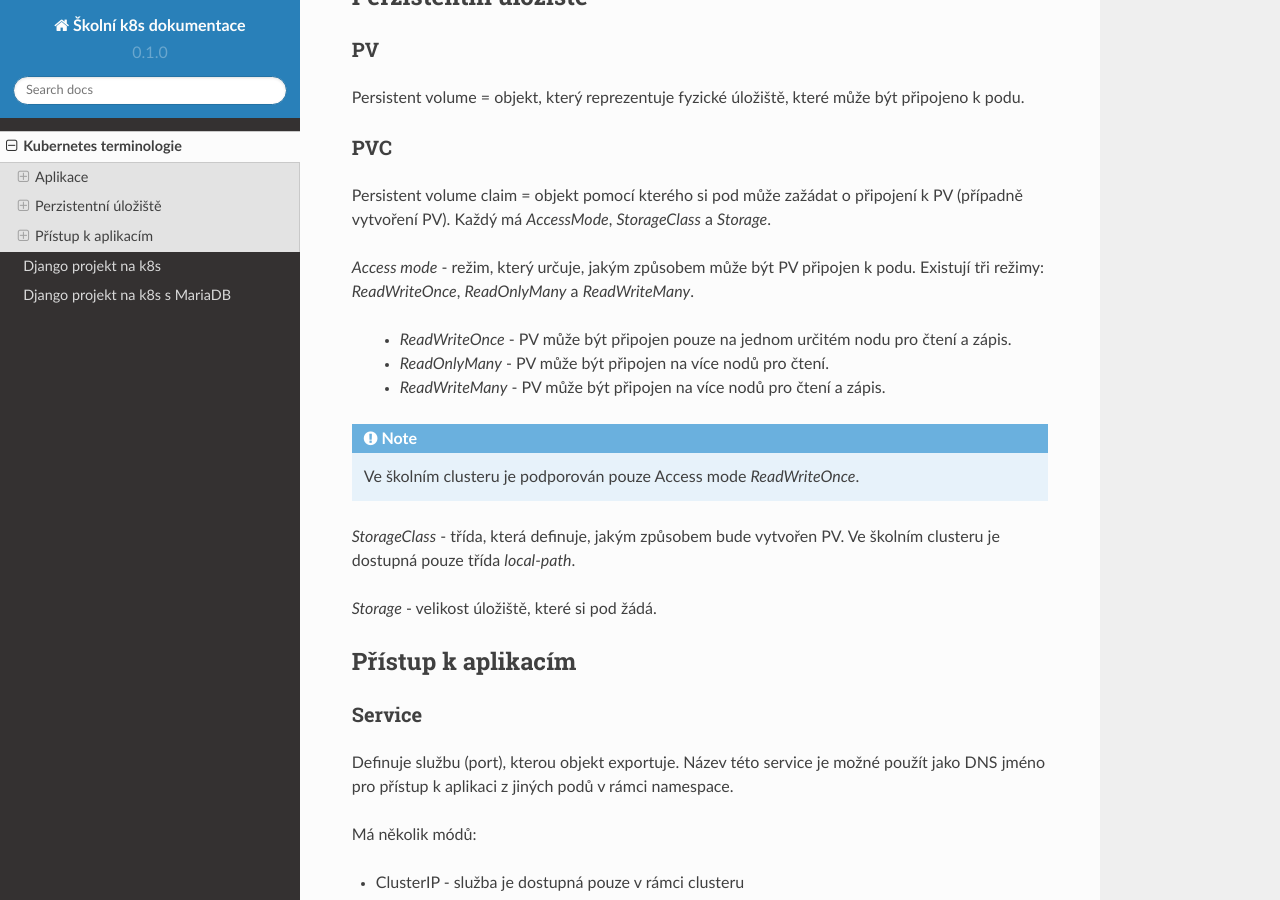
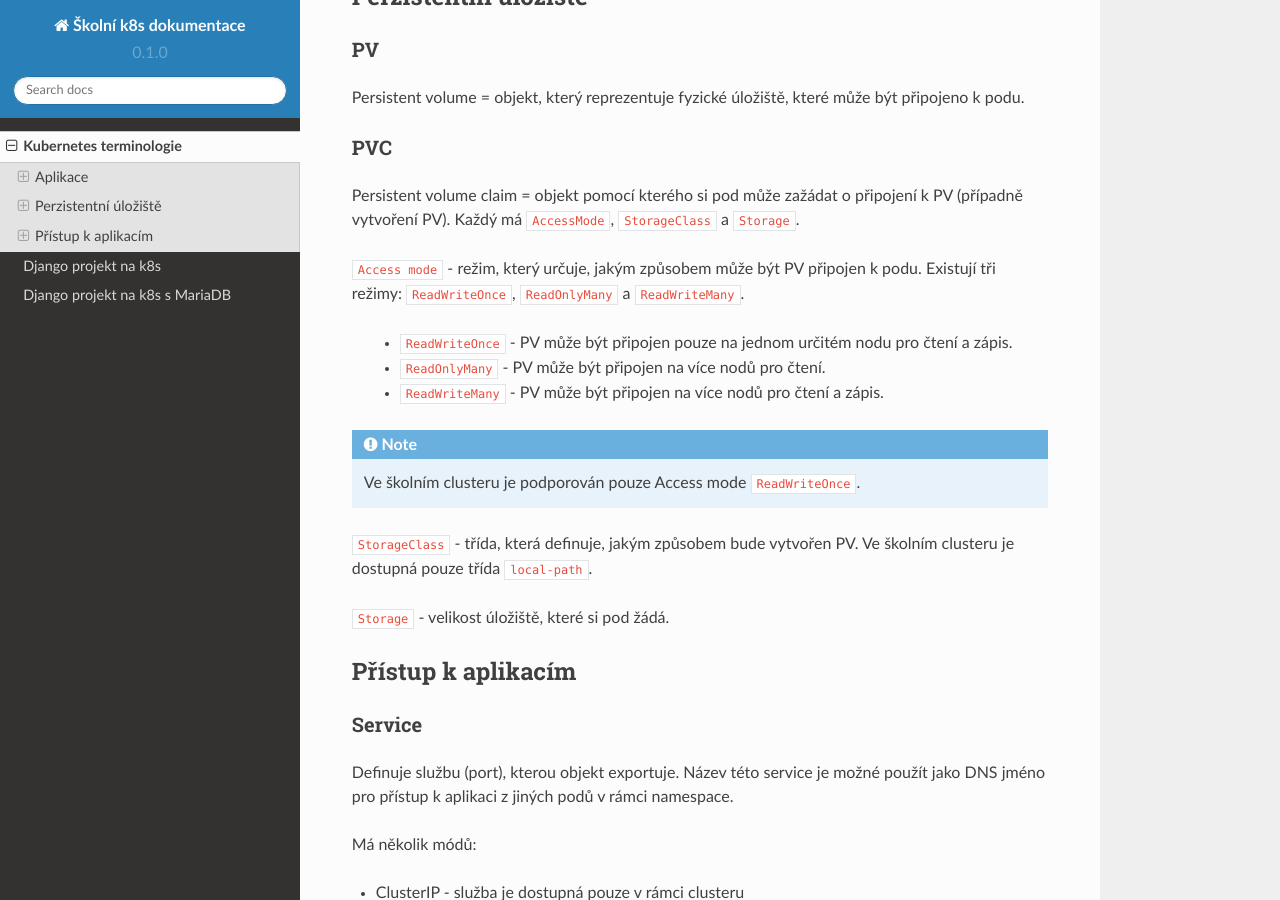
Before and after one commit to Jan1s2/school-k8s-doc, a Sphinx documentation site: the page built from docs/source/terminology.rst, in a window 1280 px wide and 900 px high, scrolled down 1598 px. Built offline with Sphinx 7.4.7 and the Read the Docs theme 2.0.0, drawn with Linux system fonts in a browser that asks for light colours.

```diff
--- a/docs/source/terminology.rst
+++ b/docs/source/terminology.rst
@@ -64,23 +64,23 @@ Persistent volume = objekt, který reprezentuje fyzické úložiště, které m
 PVC
 ---
 
-Persistent volume claim = objekt pomocí kterého si pod může zažádat o připojení k PV (případně vytvoření PV). Každý má `AccessMode`, `StorageClass` a `Storage`.
+Persistent volume claim = objekt pomocí kterého si pod může zažádat o připojení k PV (případně vytvoření PV). Každý má ``AccessMode``, ``StorageClass`` a ``Storage``.
 
-`Access mode` - režim, který určuje, jakým způsobem může být PV připojen k podu. Existují tři režimy: `ReadWriteOnce`, `ReadOnlyMany` a `ReadWriteMany`.
+``Access mode`` - režim, který určuje, jakým způsobem může být PV připojen k podu. Existují tři režimy: ``ReadWriteOnce``, ``ReadOnlyMany`` a ``ReadWriteMany``.
 
-  - `ReadWriteOnce` - PV může být připojen pouze na jednom určitém nodu pro čtení a zápis.
+  - ``ReadWriteOnce`` - PV může být připojen pouze na jednom určitém nodu pro čtení a zápis.
 
-  - `ReadOnlyMany` - PV může být připojen na více nodů pro čtení.
+  - ``ReadOnlyMany`` - PV může být připojen na více nodů pro čtení.
 
-  - `ReadWriteMany` - PV může být připojen na více nodů pro čtení a zápis.
+  - ``ReadWriteMany`` - PV může být připojen na více nodů pro čtení a zápis.
 
 .. note::
 
-  Ve školním clusteru je podporován pouze Access mode `ReadWriteOnce`.
+  Ve školním clusteru je podporován pouze Access mode ``ReadWriteOnce``.
 
-`StorageClass` - třída, která definuje, jakým způsobem bude vytvořen PV. Ve školním clusteru je dostupná pouze třída `local-path`.
+``StorageClass`` - třída, která definuje, jakým způsobem bude vytvořen PV. Ve školním clusteru je dostupná pouze třída ``local-path``.
 
-`Storage` - velikost úložiště, které si pod žádá.
+``Storage`` - velikost úložiště, které si pod žádá.
 
 Přístup k aplikacím
 ===================
```
